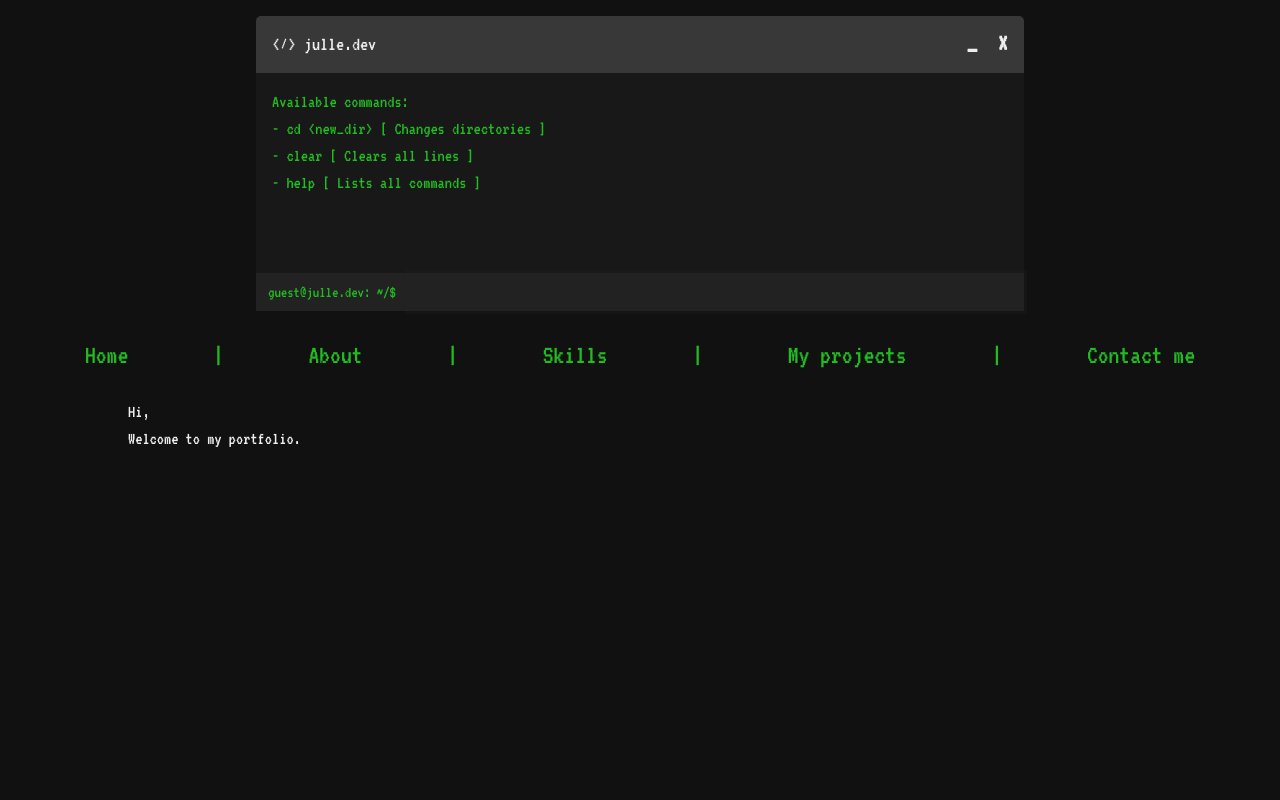
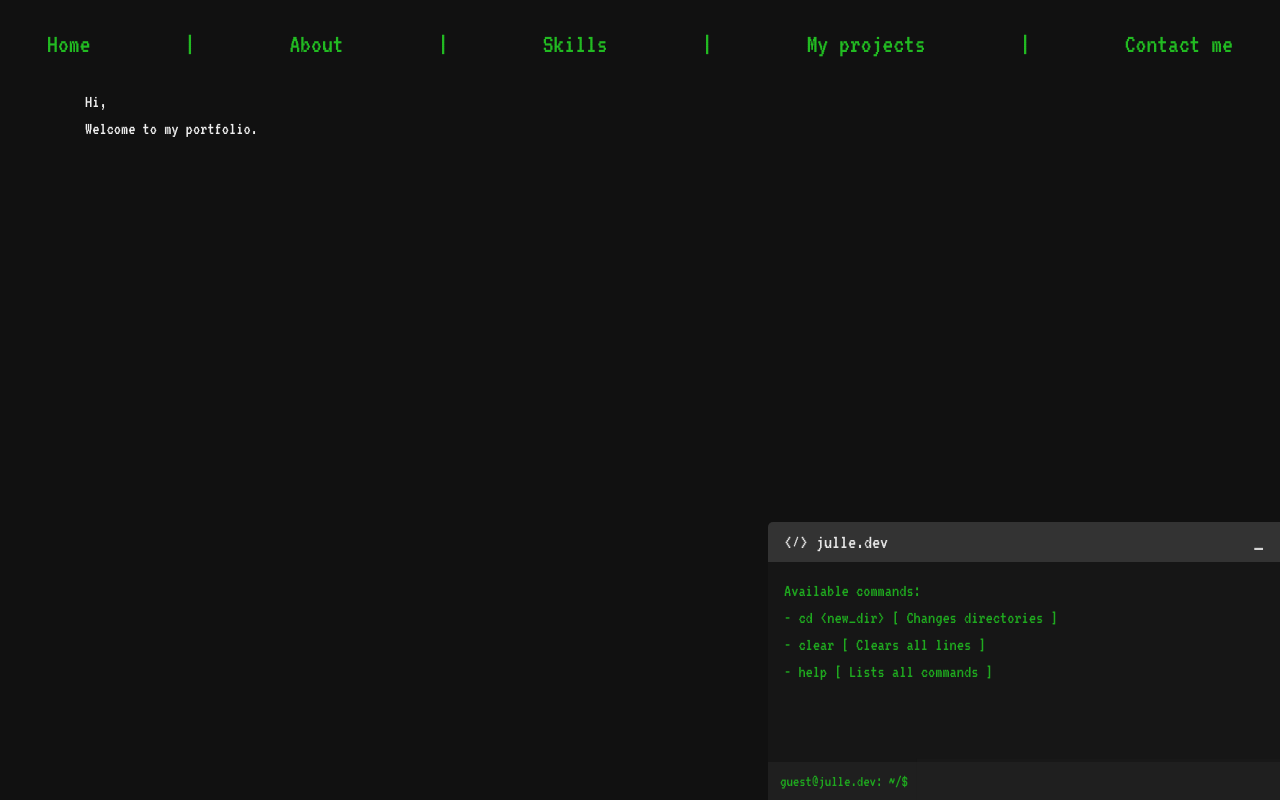
Before and after one commit to julleboi/my-portfolio, a React app in the folder client/: page /notfound in a window 1280 px wide. Built offline with nearby package versions, Linux system fonts and the light colour scheme.

Commit message:
UI changes

```diff
--- a/client/src/index.tsx
+++ b/client/src/index.tsx
@@ -20,8 +20,7 @@ import {
 
 ReactDOM.render(
   <Router>
-    <Terminal />
-    <div className='container my-4' id='links'>
+    <div id='links'>
       <Link to='/'>Home</Link>                |
       <Link to='/about'>About</Link>          |
       <Link to='/skills'>Skills</Link>        |
@@ -39,4 +38,5 @@ ReactDOM.render(
         <Redirect to='/notfound' />
       </Switch>
     </div>
+    <Terminal />
   </Router>, document.getElementById("root"));
--- a/client/src/styles.scss
+++ b/client/src/styles.scss
@@ -21,14 +21,16 @@ a[href] {
 }
 
 #terminal {
-  width: max-content;
-  height: max-content;
+  bottom: 0;
+  right: 0;
+  position: absolute;
+  opacity: 0.90;
+  width: 40vw;
+  min-width: 300px;
 }
 
 #terminal-lines-container {
-  width: 60vw;
-  min-width: 400px;
-  height: 20vh;
+  height: 15vh;
   min-height: 200px;
   overflow: auto;
   background-color: #181818;
@@ -47,9 +49,9 @@ a[href] {
 }
 
 #terminal-titlebar {
+  @extend .py-0;
   background-color: #383838;
   border-top-left-radius: 5px;
-  border-top-right-radius: 5px;
 }
 
 #terminal-titlebar a {
@@ -60,25 +62,24 @@ a[href] {
   text-decoration: none;
 }
 
-#terminal-titlebar-buttons {
+#terminal-titlebar-hide {
   font-size: 150%;
-  font-weight: 800;
-}
-
-#terminal-titlebar-buttons a {
-  margin-left: 20px;
 }
 
 #links {
+  @extend .my-4;
   display: flex;
   flex-wrap: wrap;
   flex-direction: row;
-  justify-content: space-between;
+  justify-content: space-around;
   font-size: 150%;
 }
 
 #content {
+  @extend .container;
   color: $secondary-color;
-  margin-left: 10vw;
-  margin-right: 10vw;
 }
+
+.hide {
+  display: none;
+}
--- a/client/src/terminal/TerminalInput.tsx
+++ b/client/src/terminal/TerminalInput.tsx
@@ -2,7 +2,7 @@ import React from 'react';
 import { useLocation } from 'react-router-dom';
 
 type TerminalInputProps = {
-  cb: (input: string) => void
+  cb: (input: string) => void;
 };
 
 export default (props: TerminalInputProps) => {
--- a/client/src/terminal/TerminalTitlebar.tsx
+++ b/client/src/terminal/TerminalTitlebar.tsx
@@ -1,25 +1,25 @@
 import React from 'react';
-import { Link } from 'react-router-dom';
 
-export default () => {
+type TerminalTitlebarProps = {
+  cb: () => void;
+};
+
+export default (props: TerminalTitlebarProps) => {
   return (
     <div
       id='terminal-titlebar'
       className='navbar navbar-dark'
     >
-      <div className='navbar-brand'>
-        <Link to='/'>
-          &lt;&frasl;&gt; julle.dev
-        </Link>
-      </div>
-      <div id='terminal-titlebar-buttons'>
-        <Link to='?minimized=1'>
-          <span>&#95;</span>
-        </Link>
-        <Link to='?closed=1'>
-          <span>&times;</span>
-        </Link>
-      </div>
+      <span className='navbar-brand'>
+        &lt;&frasl;&gt; julle.dev
+      </span>
+      <a
+        id='terminal-titlebar-hide'
+        href='#'
+        onClick={props.cb}
+      >
+        <span>&#95;</span>
+      </a>
     </div>
   )
 }
--- a/client/src/terminal/index.tsx
+++ b/client/src/terminal/index.tsx
@@ -14,6 +14,7 @@ const INITIAL_LINES: [string, string][] = [
 export default () => {
   const history = useHistory();
   const [lines, setLines] = useState<[string, string][]>(INITIAL_LINES);
+  const [hidden, setHidden] = useState<boolean>(false);
 
   const handleInput = (input: string) => {
     const [ command, ...params ] = input.split(' ');
@@ -41,9 +42,13 @@ export default () => {
   }, [lines]);
 
   return(
-    <div className='container-fluid mt-3' id='terminal'>
-      <TerminalTitlebar />
-      <div id='terminal-lines-container' className='p-3'>
+    <div id='terminal'>
+      <TerminalTitlebar cb={() => setHidden(!hidden)} />
+      <div
+        className={hidden ? 'hide' : ''}
+        id='terminal-body-container'
+      >
+        <div className='p-3'id='terminal-lines-container'>
           {
             lines.map(([i, o], idx) =>
               <TerminalLine key={idx} input={i} output={o} />
@@ -53,5 +58,6 @@ export default () => {
         </div>
         <TerminalInput cb={handleInput} />
         </div>
+    </div>
   );
 }
```
Lines whose indentation alone changed are shown as unchanged.
